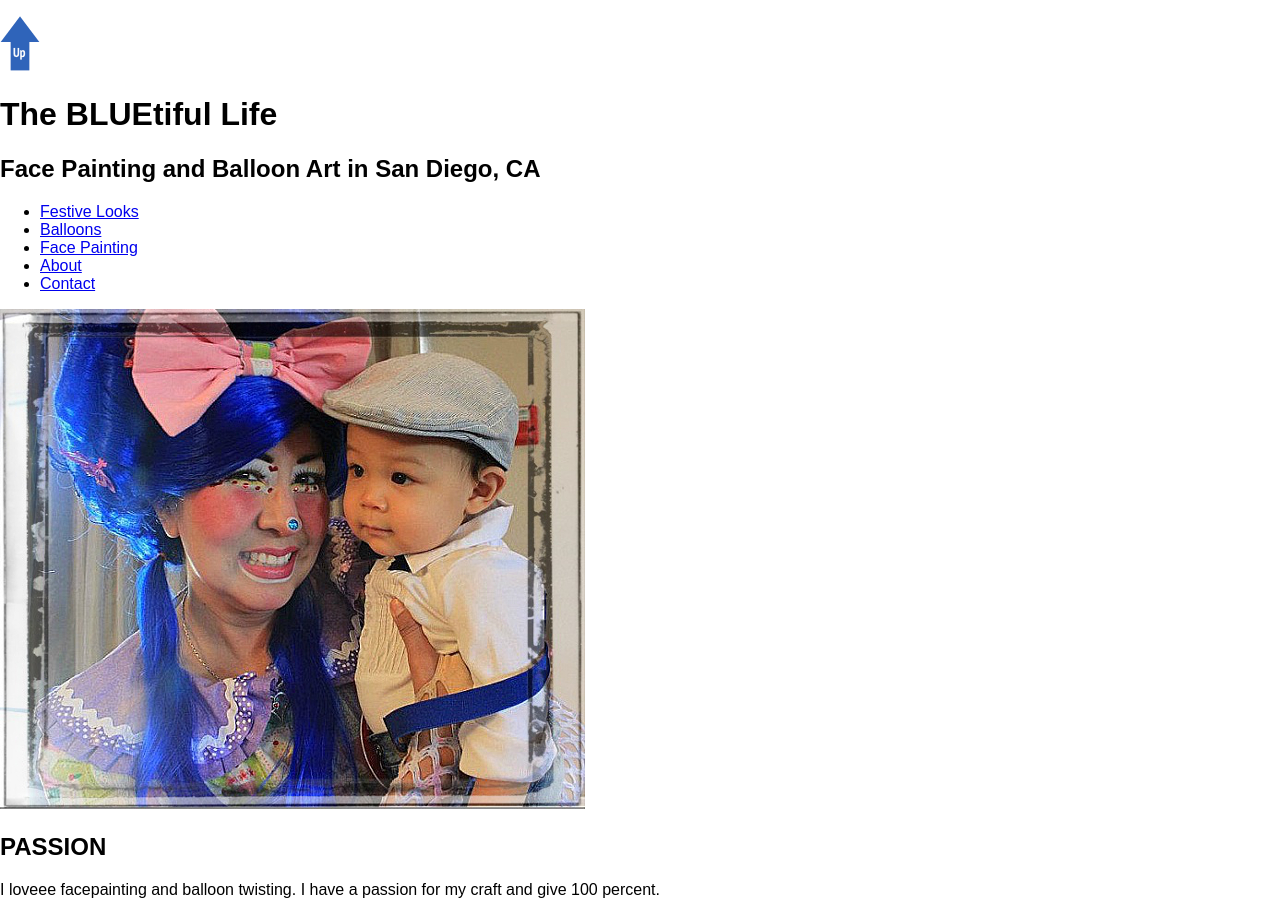
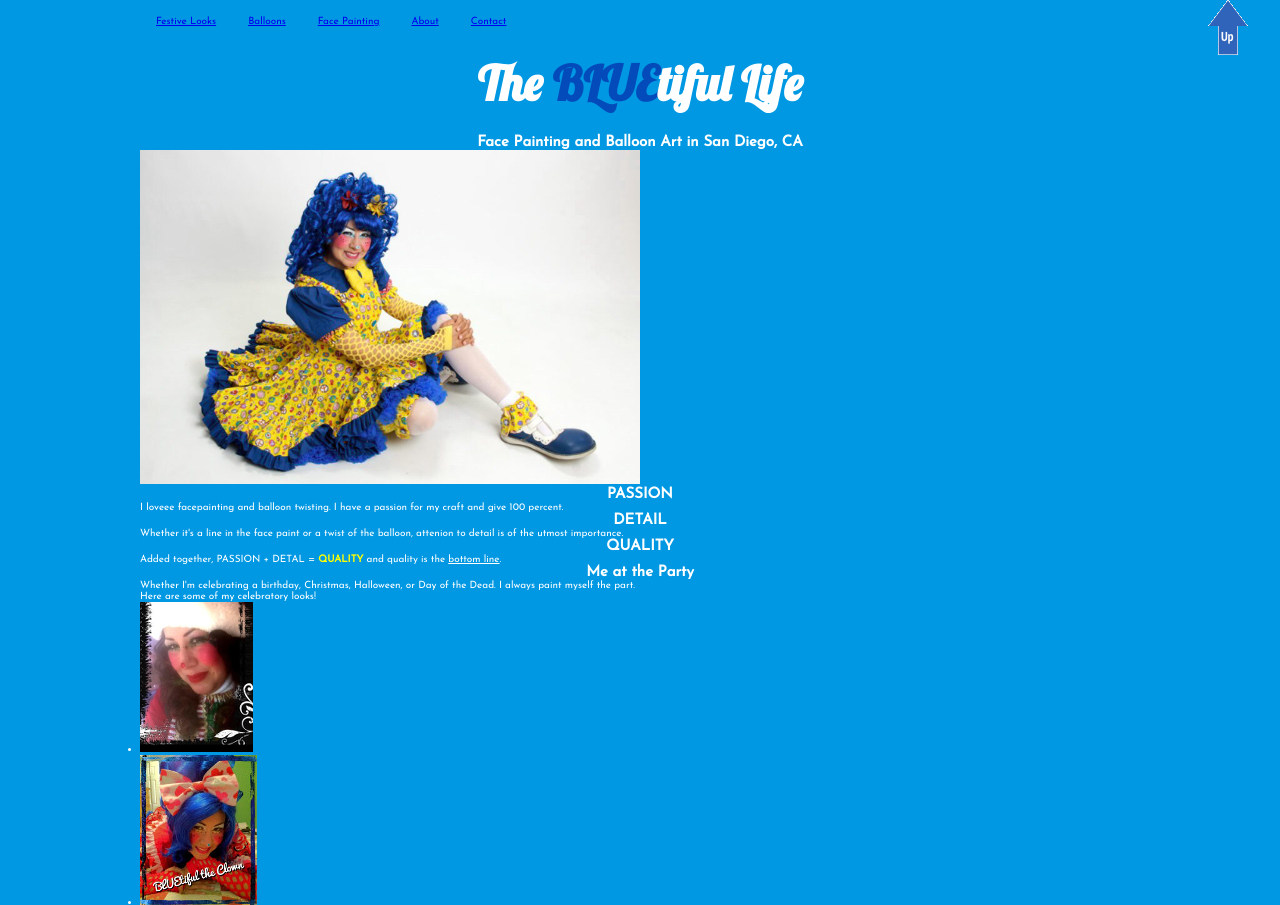
Before and after one commit to Rauld1/thebluetifullife.com, a plain HTML site: page index.html in a window 1280 px wide. Shown: the top 905 px of the page. Drawn offline with nearby package versions, Linux system fonts and the light colour scheme; files that its build step writes are made by us from their sources; a script that the page names is missing.

Commit message:
Clears default browser style padding and margin.  Sets background color for body.  Sets main font and h1 font.  Deletes old main picture and replaces moves second picture up. Adds nav styes to make list horizontal.

```diff
--- a/css/bluestyle.css
+++ b/css/bluestyle.css
@@ -0,0 +1,48 @@
+body, div, section, ul, li, p, h1, h2, h3, h4, img {
+    padding: 0;
+    margin: 0;
+}
+
+body {
+    background-color: #0098E3;
+    font-family: 'Josefin Sans', sans-serif;
+    font-size: 62.5%;
+    color: #fff;
+}
+
+#main-container {
+    max-width: 1000px;
+    margin: 0 auto;
+}
+
+#back-to-top {
+    position: fixed;
+    right: 2rem;
+}
+
+nav ul li {
+    list-style: none;
+    float: left;
+    padding: 1rem;
+}
+
+h1 {
+    font-family: 'Lobster', cursive;
+    text-align: center;
+    font-size: 3rem;
+    padding: 10px 0 22px 0;
+}
+
+h1 span {
+    color: #034BBA;
+}
+
+h2 {
+    text-align: center;
+}
+
+.group:after {
+  content: "";
+  display: table;
+  clear: both;
+}
--- a/index.html
+++ b/index.html
@@ -6,19 +6,19 @@
         <link rel="stylesheet" type="text/css" href="css/bluestyle.css">
         <link rel="stylesheet" type="text/css" href="css/magnific-popup.css">
         <link rel="stylesheet" href="//ajax.googleapis.com/ajax/libs/jqueryui/1.11.2/themes/smoothness/jquery-ui.css" />
-        <link href='http://fonts.googleapis.com/css?family=Comfortaa:400,700' rel='stylesheet' type='text/css'>
+        <link href='http://fonts.googleapis.com/css?family=Josefin+Sans' rel='stylesheet' type='text/css'>
+        <link href='http://fonts.googleapis.com/css?family=Lobster' rel='stylesheet' type='text/css'>
         <meta charset="UTF-8" />
         <meta name="viewport" content="width=device-width, initial-scale=1">
         <script src="//ajax.googleapis.com/ajax/libs/jquery/1.9.1/jquery.min.js"></script>
         <script src="scripts/jquery.sticky.js"></script>
     </head>
     <body>
-        <p id="back-to-top"><a href="#top" id="sticker"><span></span><img src="images/arrow-up.png" id="top_arrow"></a></p>
-        <div id="main_container">
+
+        <div id="main-container">
+            <p id="back-to-top"><a href="#top" id="sticker"><span></span><img src="images/arrow-up.png" id="top_arrow"></a></p>
             <header>
-                <h1>The <span class="color-blue">BLUE</span>tiful Life</h1>
-                <h2>Face Painting and Balloon Art in San Diego, CA</h2>
-                <div class="navbar">
+                <nav class="group">
                     <ul>
                         <li><a href="#festive">Festive Looks</a></li>
                         <li><a href="#balloons">Balloons</a></li>
@@ -26,11 +26,14 @@
                         <li><a href="#aboutme">About</a></li>
                         <li><a href="#contact">Contact</a></li>
                     </ul>
-                </div> <!--end of navbar div-->
+                </nav>
+                <h1>The <span class="darker-blue">BLUE</span>tiful Life</h1>
+                <h2>Face Painting and Balloon Art in San Diego, CA</h2>
+
             </header>
             <div class="headshot">
-                <p><img id="mnimg" src="images/me/blue_clown.jpg" alt="Picture of Bluetiful the Clown"></p>
-            </div> <!--end headshot div -->
+                <p><img id="mnimg" src="images/me/blue4.jpg" alt="Picture of Bluetiful the Clown"></p>
+            </div> <!--end main headshot div -->
             <div class="clear spacer_div dark_blue">
                 <div class="column">
                     <h2> PASSION </h2>
@@ -45,15 +48,11 @@
                     <p>Added together, PASSION + DETAL = <strong style="color:yellow">QUALITY</strong> and quality is the <span style="text-decoration:underline">bottom line</span>.</p>
                 </div>
             </div>
-            <div class="clear"></div>
-            <div class="headshot" id="festive">
-                <p><img id="mnimg" src="images/me/blue4.jpg" alt="Picture of Bluetiful the Clown"></p>
-            </div> <!--end main headshot div -->
-            <div class="spacer_div dark_blue">
+            <section>
                 <h2 > Me at the Party</h2>
                 <p> Whether I'm celebrating a birthday, Christmas, Halloween, or Day of the Dead.  I always paint myself the part.</p>
                 <p> Here are some of my celebratory looks!</p>
-            </div>
+            </section>
             <div class="gallery">
                 <ul class="gallery">
                     <li><a href="images/me/bl_elf.jpg"><img src="images/thumbs/bl_elf.jpg"></a></li>
@@ -68,10 +67,10 @@
                     <li><a href="images/me/green_witch.jpg"><img src="images/thumbs/green_witch.jpg"></a></li>
                 </ul>
             </div>
-            <div class="clear spacer_div dark_blue">
+            <section>
                 <h2 id="balloons">Balloon Twisting</h2>
                 <p>Here is some of my balloon twisting work.  Have I mentioned that I loveee balloon twisting?</p>
-            </div>
+            </section>
             <div class="gallery">
                 <ul class="gallerys">
                     <li><a href="images/balloons/alien_balloon.jpg"><img src="images/thumbs/balloon_thumbs/alien_balloon.jpg"></a></li>
```
